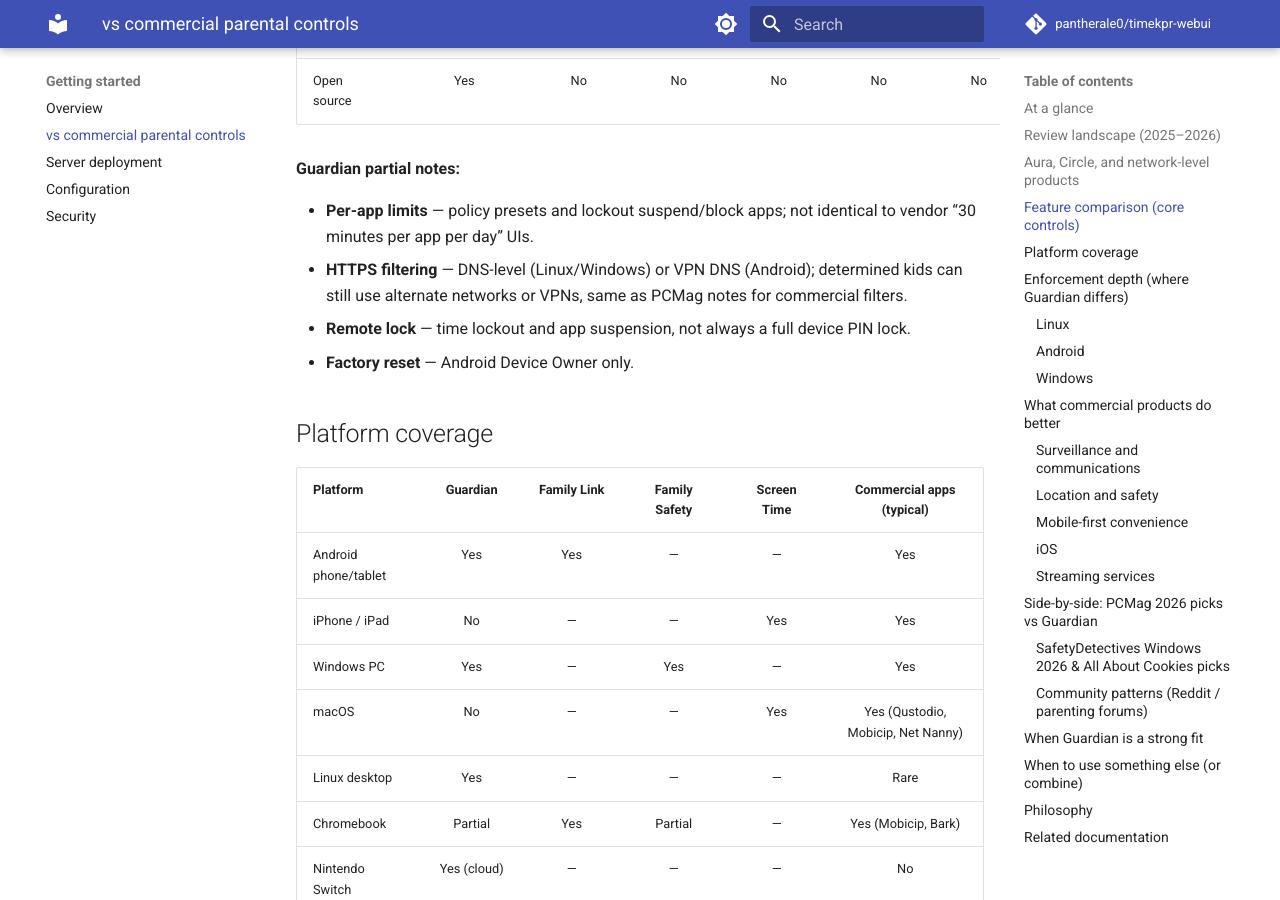
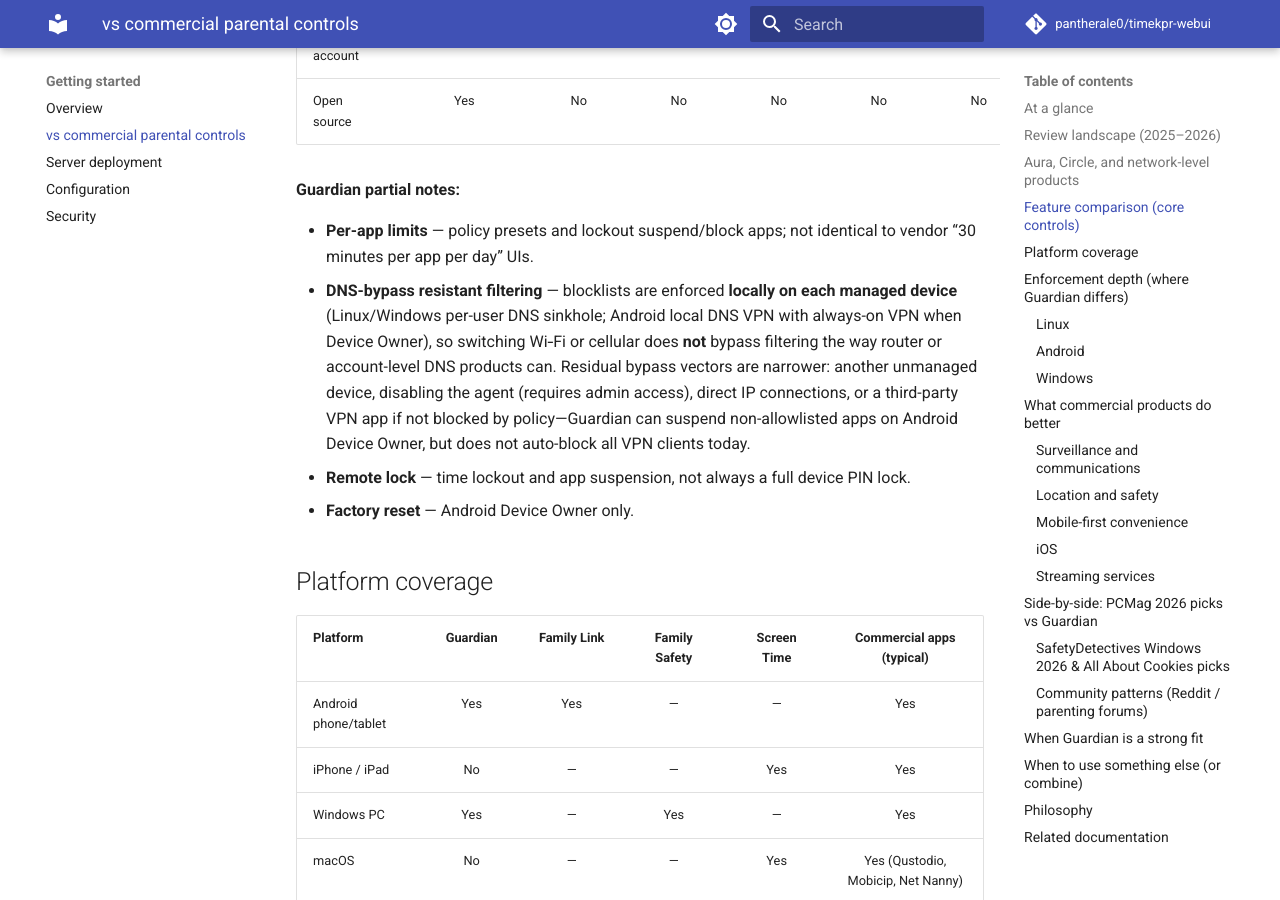
Before and after one commit to Guardian-Parental-Controls/docs, an MkDocs documentation site: the page built from docs/getting-started/comparison.md, in a window 1280 px wide and 900 px high, scrolled down 5437 px. Built offline with MkDocs 1.6.1 and Material for MkDocs 9.7.7, drawn with Linux system fonts in a browser that asks for light colours; comment, search, counter and statistics services are not loaded; the version menu is left out; some of the changed text lies outside the part shown.

Commit message:
docs: update comparison details for DNS-bypass resistant filtering in Guardian
- Revised the description of DNS-bypass resistant filtering to clarify enforcement on managed devices.
- Enhanced notes on HTTPS filtering and the implications of using alternate networks or VPNs.
- Updated the philosophy section to emphasize the advantages of local agents in reducing bypass methods.

```diff
--- a/docs/getting-started/comparison.md
+++ b/docs/getting-started/comparison.md
@@ -83,7 +83,7 @@
 | Per-app time limits | Partial | Vendor | Partial | Vendor | Vendor | Partial | Vendor |
 | App blocking / allowlists | Yes | Vendor | Partial | Vendor | Vendor | Vendor | Vendor |
 | Web / domain filtering | Yes | Vendor | Vendor | Partial | Vendor | Partial | Vendor |
-| HTTPS / DNS-bypass resistant filtering | Partial | Partial | Partial | Partial | Partial | Partial | Partial |
+| DNS-bypass resistant filtering (on managed device) | Yes | Partial | Partial | Partial | Partial | Partial | Partial |
 | YouTube history monitoring | No | Partial | Partial | Partial | Vendor | Vendor | Partial (Kaspersky, Norton) |
 | Geofencing / GPS tracking | No | Vendor | Vendor | Vendor | Vendor | Partial | Vendor |
 | Location / panic button | No | Vendor | Partial | Partial | Vendor (Qustodio) | Partial | Vendor |
@@ -102,7 +102,7 @@
 **Guardian partial notes:**
 
 - **Per-app limits** — policy presets and lockout suspend/block apps; not identical to vendor “30 minutes per app per day” UIs.
-- **HTTPS filtering** — DNS-level (Linux/Windows) or VPN DNS (Android); determined kids can still use alternate networks or VPNs, same as PCMag notes for commercial filters.
+- **DNS-bypass resistant filtering** — blocklists are enforced **locally on each managed device** (Linux/Windows per-user DNS sinkhole; Android local DNS VPN with always-on VPN when Device Owner), so switching Wi‑Fi or cellular does **not** bypass filtering the way router or account-level DNS products can. Residual bypass vectors are narrower: another unmanaged device, disabling the agent (requires admin access), direct IP connections, or a third-party VPN app if not blocked by policy—Guardian can suspend non-allowlisted apps on Android Device Owner, but does not auto-block all VPN clients today.
 - **Remote lock** — time lockout and app suspension, not always a full device PIN lock.
 - **Factory reset** — Android Device Owner only.
 
@@ -268,7 +268,7 @@
 
 ## Philosophy
 
-PCMag’s 2026 guide and [All About Cookies’ testing methodology](https://allaboutcookies.org/best-parental-control-apps) both note that invasive spyware can be counterproductive and that determined children often bypass filters (VPN, alternate browsers, alternate devices). Guardian leans toward:
+PCMag’s 2026 guide and [All About Cookies’ testing methodology](https://allaboutcookies.org/best-parental-control-apps) both note that invasive spyware can be counterproductive and that determined children often bypass **browser- or account-level** filters (VPN, alternate browsers, alternate devices). On devices you fully manage, Guardian’s local agents reduce the “just join another Wi‑Fi” bypass common to router DNS and some mobile filter apps. Guardian leans toward:
 
 - **Enforcement** on devices you administer (block, suspend, DNS filter, polkit)
 - **Transparent access requests** instead of covert message reading
```
